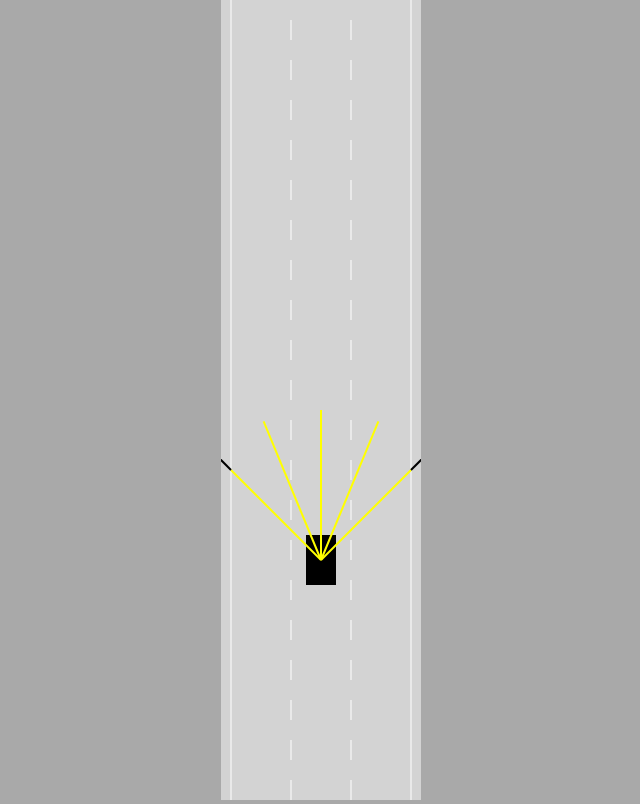
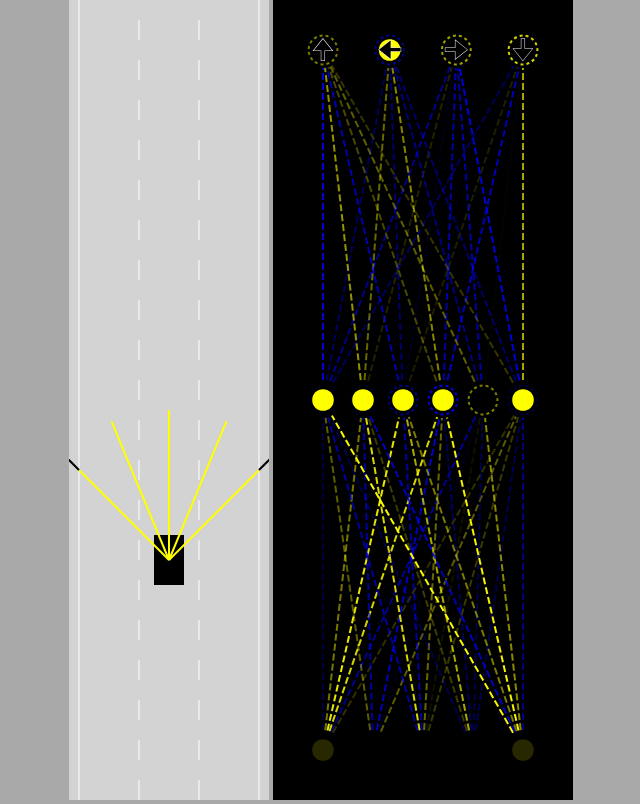
Before and after one commit to TFM-HITESH/Self-Driving-Car-AI, a plain HTML site: page index.html in a window 1280 px wide. Shown: the whole page, without its empty margins (319-959 px from the left). Drawn offline with Linux system fonts and the light colour scheme.

Commit message:
Neural Network Structure and Visualisation Implemented

```diff
--- a/car.js
+++ b/car.js
@@ -21,10 +21,17 @@ class Car {
         this.damaged = false
         // Assuming that car is not damaged at first
 
+        this.useBrain = controlType == 'AI'
+        // Using the brain when AI control
+
         // Only create sensor if car is not a dummy
         if (controlType != 'DUMMY') {
             this.sensor = new Sensor(this)
             // Creating a new sensor Object, to cast rays and calculate intersections. We pass car as the parameter
+
+            this.brain = new NeuralNetwork([this.sensor.rayCount, 6, 4])
+            // Created a brain
+            // rayCount number of inputs, one hidden layer with 6 neurons. 4 output for left right forwards reverse
         }
 
         this.controls = new Controls(controlType)
@@ -53,6 +60,21 @@ class Car {
         if (this.sensor) {
             this.sensor.update(roadBorders, traffic)
             // Calling the update method from sensor
+            const offsets = this.sensor.readings.map((s) =>
+                s == null ? 0 : 1 - s.offset,
+            )
+            // This offsets mapping gives low values when the objects are far away and high values when closer. To incentivize neural network to maximize distance and stay away from everything
+
+            const outputs = NeuralNetwork.feedForward(offsets, this.brain)
+            console.log(outputs)
+
+            // Use the outputs to control car if AI is active
+            if (this.useBrain) {
+                this.controls.forward = outputs[0]
+                this.controls.left = outputs[1]
+                this.controls.right = outputs[2]
+                this.controls.reverse = outputs[3]
+            }
         }
     }
 
--- a/index.html
+++ b/index.html
@@ -7,8 +7,14 @@
         <link rel="stylesheet" href="style.css" />
     </head>
     <body>
-        <canvas id="myCanvas"></canvas>
+        <canvas id="carCanvas"></canvas>
         <!-- Creating a Canvas for the road -->
+        <canvas id="networkCanvas"></canvas>
+        <!-- Creatign a Canvas to display the neural network -->
+        <script src="network.js"></script>
+        <!-- File holds the neural network AI -->
+        <script src="visualizer.js"></script>
+        <!-- File holds Visualiser helper -->
         <script src="utils.js"></script>
         <!-- Loading all the utilities -->
         <script src="sensor.js"></script>
--- a/main.js
+++ b/main.js
@@ -1,20 +1,25 @@
-const canvas = document.getElementById('myCanvas')
+const carCanvas = document.getElementById('carCanvas')
 // Getting the Canvas Element to make changes
-
-canvas.width = 200
+carCanvas.width = 200
 // Setting the Dimensions. Height as full, width as 200 to leave space for neural network
 
-const ctx = canvas.getContext('2d')
+const networkCanvas = document.getElementById('networkCanvas')
+// Getting the Canvas Element to make changes
+networkCanvas.width = 300
+// Setting the Dimensions of network
+
+const carCtx = carCanvas.getContext('2d')
 // Getting a context reference to the Canvas, to allow for drawing on top of it
 // We only need 2d mode here
 // All functions associated with drawing can be referenced to this context
+const networkCtx = networkCanvas.getContext('2d')
 
-const road = new Road(canvas.width / 2, canvas.width * 0.9)
+const road = new Road(carCanvas.width / 2, carCanvas.width * 0.9)
 // Placing the road at half the width of the canvas (Centered)
 // Giving the road a width of 90% canvas width. 10% Margin
 
-const car = new Car(road.getLaneCenter(1), 100, 30, 50, 'KEYS')
-// Creating a car object at x=center of a lane n, y=100, width=30, height=50 (all in px). KEYS means control is given to it
+const car = new Car(road.getLaneCenter(1), 100, 30, 50, 'AI')
+// Creating a car object at x=center of a lane n, y=100, width=30, height=50 (all in px). KEYS means control is given to Human
 
 const traffic = [new Car(road.getLaneCenter(1), -100, 30, 50, 'DUMMY', 2)]
 // Creating an array of traffic obstacles. DUMMY means its traffic. 2 is maxspeed of dummy
@@ -22,7 +27,7 @@ const traffic = [new Car(road.getLaneCenter(1), -100, 30, 50, 'DUMMY', 2)]
 // Custom function to update the motion of car
 animate()
 
-function animate() {
+function animate(time) {
     // Rendering all traffic
     for (let i = 0; i < traffic.length; i++) {
         traffic[i].update(road.borders, [])
@@ -35,25 +40,32 @@ function animate() {
     // Giving the road borders to the car object
     // Giving our car info about traffic
 
-    canvas.height = window.innerHeight
+    carCanvas.height = window.innerHeight
     // We are doing Canvas height here, so that it redraws(clears) the extra car trail
+    networkCanvas.height = window.innerHeight
 
-    ctx.save()
+    carCtx.save()
     // Saves the current context
-    ctx.translate(0, -car.y + canvas.height * 0.7)
+    carCtx.translate(0, -car.y + carCanvas.height * 0.7)
     // Starts moving the context(canvas) by the amount of y movement of the car. Adds canvas.height * 0.7 to center the car to middle
 
-    road.draw(ctx)
+    road.draw(carCtx)
     // Calls for drawing of entire road bounding box
     for (let i = 0; i < traffic.length; i++) {
-        traffic[i].draw(ctx, 'gray')
+        traffic[i].draw(carCtx, 'gray')
         // Calls for drawing of entire traffic car bounding box
     }
-    car.draw(ctx, 'black')
+    car.draw(carCtx, 'black')
     // Calls for drawing of entire car bounding box
 
-    ctx.restore()
+    carCtx.restore()
     // Restores the values past animation
+
+    networkCtx.lineDashOffset = -time / 50
+    // Code to animate motion of the network
+
+    Visualizer.drawNetwork(networkCtx, car.brain)
+    // The visualiser class has static function draw network that takes the brain and draws it for us
 
     requestAnimationFrame(animate)
     // Adds a request to the render-queue to Animate the frame once more
--- a/network.js
+++ b/network.js
@@ -0,0 +1,105 @@
+class NeuralNetwork {
+    // Network made out of many levels
+    constructor(neuronCounts) {
+        this.levels = []
+        // Array of levels to make brain
+        for (let i = 0; i < neuronCounts.length - 1; i++) {
+            this.levels.push(new Level(neuronCounts[i], neuronCounts[i + 1]))
+            // input and output counts for each neuron network
+        }
+    }
+
+    static feedForward(givenInputs, network) {
+        // Using the same feedforward algorithm to push data from lower levels up to the higher ones after processing
+        let outputs = Level.feedForward(givenInputs, network.levels[0])
+        for (let i = 1; i < network.levels.length; i++) {
+            outputs = Level.feedForward(outputs, network.levels[i])
+        }
+        return outputs
+    }
+
+    static mutate(network, amount = 1) {
+        network.levels.forEach((level) => {
+            for (let i = 0; i < level.biases.length; i++) {
+                level.biases[i] = lerp(
+                    level.biases[i],
+                    Math.random() * 2 - 1,
+                    amount,
+                )
+            }
+            for (let i = 0; i < level.weights.length; i++) {
+                for (let j = 0; j < level.weights[i].length; j++) {
+                    level.weights[i][j] = lerp(
+                        level.weights[i][j],
+                        Math.random() * 2 - 1,
+                        amount,
+                    )
+                }
+            }
+        })
+    }
+}
+
+class Level {
+    // Signifies each level of the neural network
+    constructor(inputCount, outputCount) {
+        this.inputs = new Array(inputCount)
+        this.outputs = new Array(outputCount)
+        // Each level has a number of inputs and outputs
+        this.biases = new Array(outputCount)
+        // Bias is simply the value above which an output neuron is allowed to fire. This is stored in the biases array
+
+        this.weights = []
+        // Stores all the weights
+        for (let i = 0; i < inputCount; i++) {
+            this.weights[i] = new Array(outputCount)
+            // For each input Node, creating an empty array which is the size of the output count of nodes
+            // Basically a cross product loop
+        }
+
+        Level.#randomize(this)
+        // We begin with a random brain
+    }
+
+    static #randomize(level) {
+        // Using static method so that we can serialise it later
+        for (let i = 0; i < level.inputs.length; i++) {
+            for (let j = 0; j < level.outputs.length; j++) {
+                level.weights[i][j] = Math.random() * 2 - 1
+                // For each Node, getting a random value between 0 and 1
+                // Math.random gives value between 0,1. x2 means between 0,2. -1 between -1,1
+            }
+        }
+
+        for (let i = 0; i < level.biases.length; i++) {
+            level.biases[i] = Math.random() * 2 - 1
+            //Biases are also in the same random values
+        }
+    }
+
+    static feedForward(givenInputs, level) {
+        // Simple algorithm to compute values to be forwarded
+        for (let i = 0; i < level.inputs.length; i++) {
+            level.inputs[i] = givenInputs[i]
+            // First taking all the inputs and setting them into the array
+        }
+
+        for (let i = 0; i < level.outputs.length; i++) {
+            let sum = 0
+            for (let j = 0; j < level.inputs.length; j++) {
+                sum += level.inputs[j] * level.weights[j][i]
+                // Taking a weighted sum. Summation of input*weight for Cij (connection between i,j)
+            }
+
+            // finally, if the sum is more than bias, set the output to 1
+            if (sum > level.biases[i]) {
+                level.outputs[i] = 1
+            } else {
+                level.outputs[i] = 0
+            }
+        }
+
+        // Give back all the outputs
+        return level.outputs
+    }
+}
--- a/style.css
+++ b/style.css
@@ -7,6 +7,10 @@ body {
     text-align: center;
 }
 
-#myCanvas {
+#carCanvas {
     background: lightgray;
 }
+
+#networkCanvas {
+    background: black;
+}
--- a/visualizer.js
+++ b/visualizer.js
@@ -0,0 +1,105 @@
+class Visualizer {
+    static drawNetwork(ctx, network) {
+        const margin = 50
+        const left = margin
+        const top = margin
+        const width = ctx.canvas.width - margin * 2
+        const height = ctx.canvas.height - margin * 2
+
+        const levelHeight = height / network.levels.length
+
+        for (let i = network.levels.length - 1; i >= 0; i--) {
+            const levelTop =
+                top +
+                lerp(
+                    height - levelHeight,
+                    0,
+                    network.levels.length == 1
+                        ? 0.5
+                        : i / (network.levels.length - 1),
+                )
+
+            ctx.setLineDash([7, 3])
+            Visualizer.drawLevel(
+                ctx,
+                network.levels[i],
+                left,
+                levelTop,
+                width,
+                levelHeight,
+                i == network.levels.length - 1 ? ['🠉', '🠈', '🠊', '🠋'] : [],
+            )
+        }
+    }
+
+    static drawLevel(ctx, level, left, top, width, height, outputLabels) {
+        const right = left + width
+        const bottom = top + height
+
+        const { inputs, outputs, weights, biases } = level
+
+        for (let i = 0; i < inputs.length; i++) {
+            for (let j = 0; j < outputs.length; j++) {
+                ctx.beginPath()
+                ctx.moveTo(Visualizer.#getNodeX(inputs, i, left, right), bottom)
+                ctx.lineTo(Visualizer.#getNodeX(outputs, j, left, right), top)
+                ctx.lineWidth = 2
+                ctx.strokeStyle = getRGBA(weights[i][j])
+                ctx.stroke()
+            }
+        }
+
+        const nodeRadius = 18
+        for (let i = 0; i < inputs.length; i++) {
+            const x = Visualizer.#getNodeX(inputs, i, left, right)
+            ctx.beginPath()
+            ctx.arc(x, bottom, nodeRadius, 0, Math.PI * 2)
+            ctx.fillStyle = 'black'
+            ctx.fill()
+            ctx.beginPath()
+            ctx.arc(x, bottom, nodeRadius * 0.6, 0, Math.PI * 2)
+            ctx.fillStyle = getRGBA(inputs[i])
+            ctx.fill()
+        }
+
+        for (let i = 0; i < outputs.length; i++) {
+            const x = Visualizer.#getNodeX(outputs, i, left, right)
+            ctx.beginPath()
+            ctx.arc(x, top, nodeRadius, 0, Math.PI * 2)
+            ctx.fillStyle = 'black'
+            ctx.fill()
+            ctx.beginPath()
+            ctx.arc(x, top, nodeRadius * 0.6, 0, Math.PI * 2)
+            ctx.fillStyle = getRGBA(outputs[i])
+            ctx.fill()
+
+            ctx.beginPath()
+            ctx.lineWidth = 2
+            ctx.arc(x, top, nodeRadius * 0.8, 0, Math.PI * 2)
+            ctx.strokeStyle = getRGBA(biases[i])
+            ctx.setLineDash([3, 3])
+            ctx.stroke()
+            ctx.setLineDash([])
+
+            if (outputLabels[i]) {
+                ctx.beginPath()
+                ctx.textAlign = 'center'
+                ctx.textBaseline = 'middle'
+                ctx.fillStyle = 'black'
+                ctx.strokeStyle = 'white'
+                ctx.font = nodeRadius * 1.5 + 'px Arial'
+                ctx.fillText(outputLabels[i], x, top + nodeRadius * 0.1)
+                ctx.lineWidth = 0.5
+                ctx.strokeText(outputLabels[i], x, top + nodeRadius * 0.1)
+            }
+        }
+    }
+
+    static #getNodeX(nodes, index, left, right) {
+        return lerp(
+            left,
+            right,
+            nodes.length == 1 ? 0.5 : index / (nodes.length - 1),
+        )
+    }
+}
```
